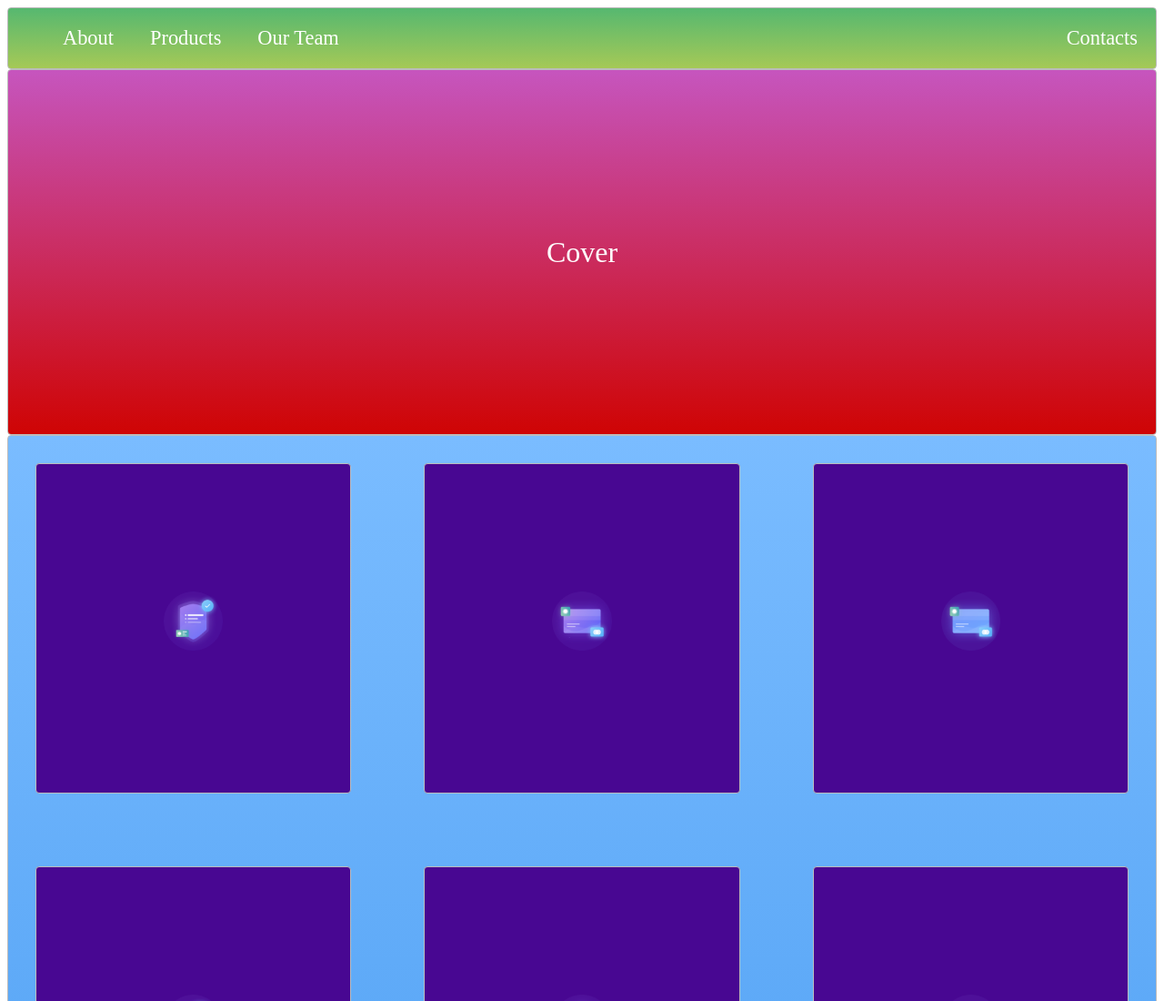
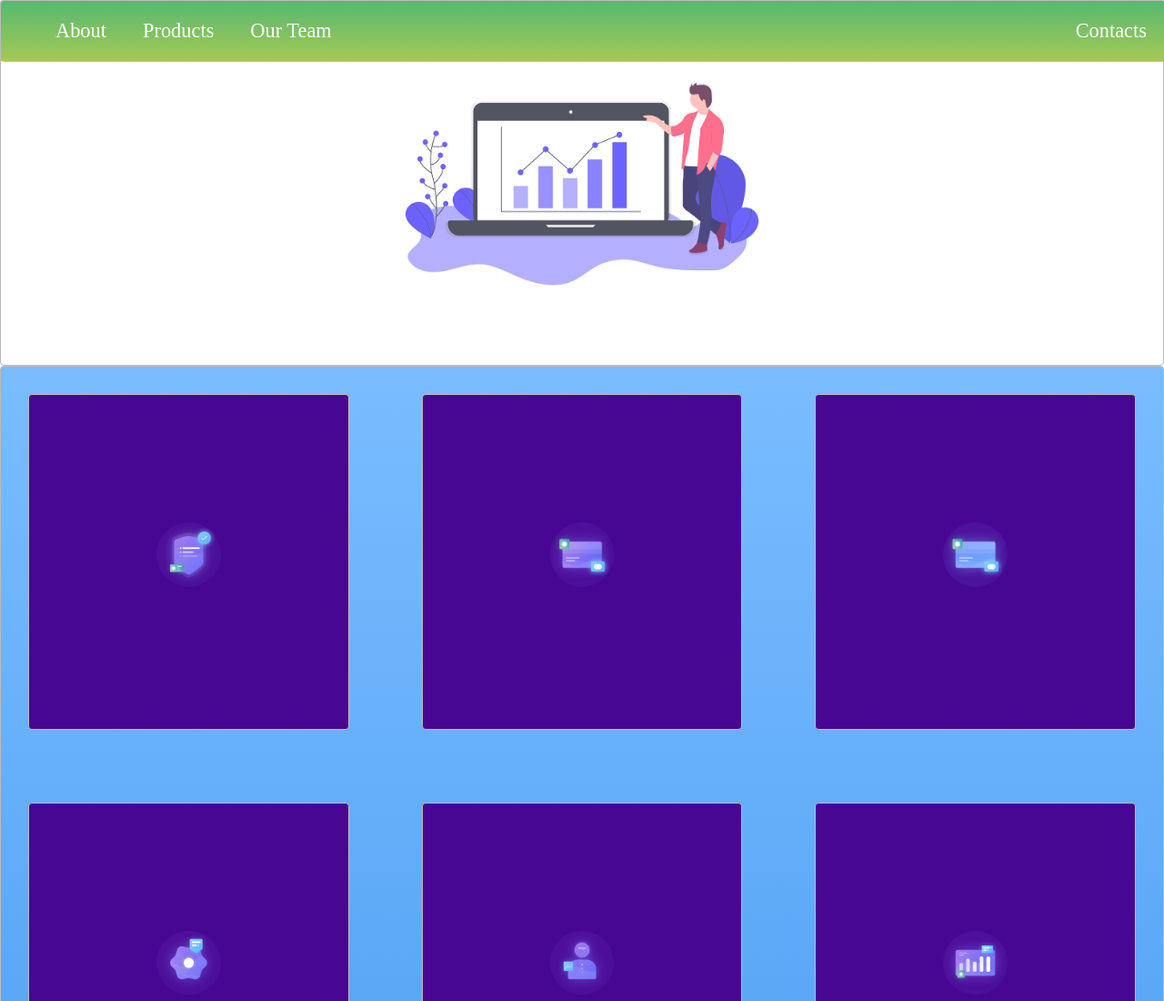
Before and after one commit to Pawelv9/Beautiful-Boxes-Website, a plain HTML site: page index.html in a window 1280 px wide. Shown: the top 1100 px of the page at 91% size. Drawn offline with Linux system fonts and the light colour scheme.

Commit message:
improvements

```diff
--- a/index.html
+++ b/index.html
@@ -7,7 +7,7 @@
 </head>
 
 <body>
-    <nav class="zone green">
+    <nav class="zone green sticky">
         <ul class="main-nav">
             <li><a href="">About</a></li>
             <li>
@@ -18,7 +18,7 @@
                 <a href=""></a>Contacts</li>
         </ul>
     </nav>
-    <div class="zone red container">Cover</div>
+    <div class="zone  container"><img class="cover" src="./images/chart.png" alt=""></div>
 
     <div class="zone blue grid-wrapper">
         <div class="box zone"><img src="./images/1V.png" alt=""></div>
--- a/style.css
+++ b/style.css
@@ -1,3 +1,8 @@
+body {
+    margin: auto 0;
+    font-family: Monokai;
+}
+
 .zone {
     cursor: pointer;
     color: #FFF;
@@ -24,7 +29,7 @@
     margin: 0;
 }
 
-@media only screen and (max-width: 600px) {
+@media only screen and (max-width: 350px) {
     .main-nav {
         font-size: 0.5em;
         padding: 0;
@@ -42,6 +47,12 @@ li {
 a {
     color: white;
     text-decoration: none;
+}
+
+.sticky {
+    position: fixed;
+    top: 0;
+    width: 100%;
 }
 
 
@@ -74,6 +85,10 @@ a {
     height: 50vh;
 }
 
+.cover {
+    width: 38vw;
+}
+
 
 /* Red box */
 
@@ -104,13 +119,40 @@ a {
 }
 
 .box>img {
-    width: 100%
+    width: 100%;
 }
 
 .box {
     background-color: rgb(72, 7, 146);
     padding: 140px;
     margin: 30px;
+}
+
+.box:hover {
+    -webkit-transform: rotate(-7deg);
+    -moz-box-transform: rotate(-7deg);
+    -o-transform: rotate(-7deg);
+    transform: rotate(-7deg);
+}
+
+
+/* Blue box */
+
+.blue {
+    background: #7abcff;
+    /* Old browsers */
+    background: -moz-linear-gradient(top, #7abcff 0%, #60abf8 44%, #4096ee 100%);
+    /* FF3.6+ */
+    background: -webkit-gradient(linear, left top, left bottom, color-stop(0%, #7abcff), color-stop(44%, #60abf8), color-stop(100%, #4096ee));
+    /* Chrome,Safari4+ */
+    background: -webkit-linear-gradient(top, #7abcff 0%, #60abf8 44%, #4096ee 100%);
+    /* Chrome10+,Safari5.1+ */
+    background: -o-linear-gradient(top, #7abcff 0%, #60abf8 44%, #4096ee 100%);
+    /* Opera 11.10+ */
+    background: -ms-linear-gradient(top, #7abcff 0%, #60abf8 44%, #4096ee 100%);
+    /* IE10+ */
+    background: linear-gradient(top, #7abcff 0%, #60abf8 44%, #4096ee 100%);
+    /* W3C */
 }
 
 
@@ -139,26 +181,3 @@ footer {
     background: linear-gradient(top, #F3AAAA 0%, #febf04 100%);
     /* W3C */
 }
-
-
-/* Footer */
-
-
-/* Blue box */
-
-.blue {
-    background: #7abcff;
-    /* Old browsers */
-    background: -moz-linear-gradient(top, #7abcff 0%, #60abf8 44%, #4096ee 100%);
-    /* FF3.6+ */
-    background: -webkit-gradient(linear, left top, left bottom, color-stop(0%, #7abcff), color-stop(44%, #60abf8), color-stop(100%, #4096ee));
-    /* Chrome,Safari4+ */
-    background: -webkit-linear-gradient(top, #7abcff 0%, #60abf8 44%, #4096ee 100%);
-    /* Chrome10+,Safari5.1+ */
-    background: -o-linear-gradient(top, #7abcff 0%, #60abf8 44%, #4096ee 100%);
-    /* Opera 11.10+ */
-    background: -ms-linear-gradient(top, #7abcff 0%, #60abf8 44%, #4096ee 100%);
-    /* IE10+ */
-    background: linear-gradient(top, #7abcff 0%, #60abf8 44%, #4096ee 100%);
-    /* W3C */
-}
```
